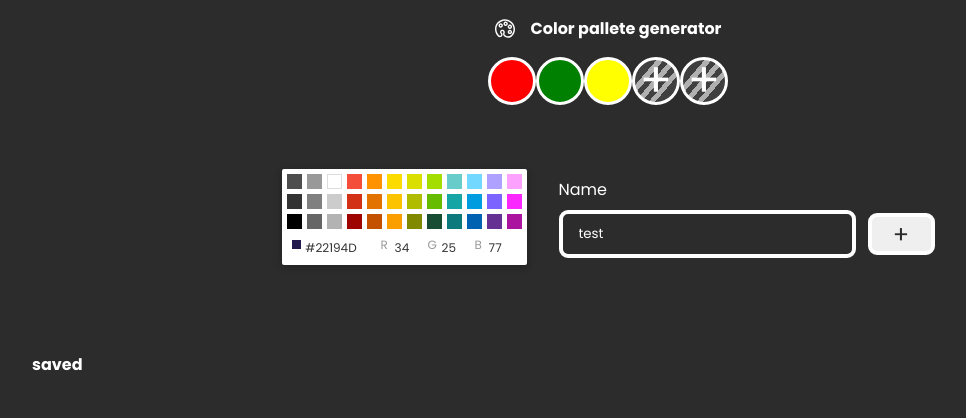
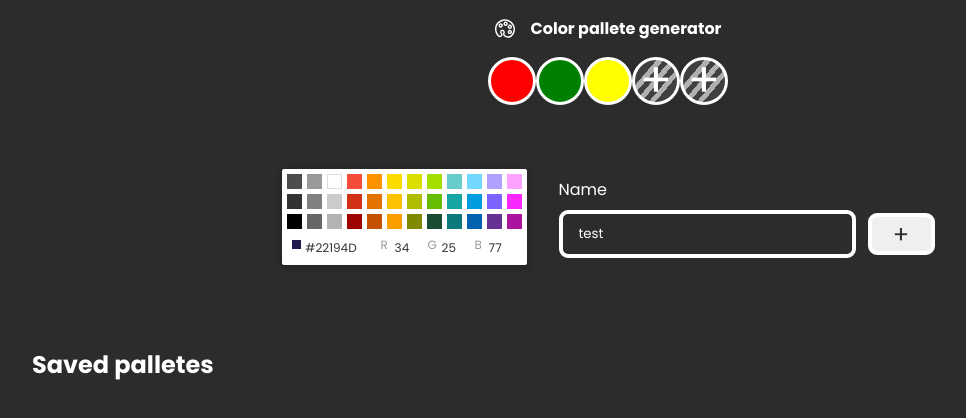
Before and after one commit to Unodecopas/color-pallete-generator, a React (Vite) app: page / in a window 1280 px wide. Shown: the top 418 px of the page, without its empty margins (32-998 px from the left). Built offline with nearby package versions, Linux system fonts and the light colour scheme.

Commit message:
fix: change h2 title for saved palletes

```diff
--- a/src/components/SavedFavs/SavedFavs.jsx
+++ b/src/components/SavedFavs/SavedFavs.jsx
@@ -11,7 +11,7 @@ const SavedFavs = ({ favorites, setFavorites, setSelectedFav }) => {
   }
   return (
     <section className={styles.savedFavs}>
-      <h2>saved</h2>
+      <h2>Saved palletes</h2>
       <ul>
         {
           favorites.map((fav, i) => {
--- a/src/components/SavedFavs/styles.module.css
+++ b/src/components/SavedFavs/styles.module.css
@@ -11,7 +11,7 @@
 .savedFavs h2 {
   font-style: normal;
   font-weight: 700;
-  font-size: 16px;
+  font-size: 1.5rem;
   line-height: 24px;
 }
 .savedFavs .title {
@@ -28,7 +28,7 @@
   width: 100%;
   display: grid;
   grid-template-columns: repeat(auto-fit, minmax(250px, 1fr));
-  gap: 1rem;
+  gap: 3rem;
 }
 
 .colorsFav ol {
```
